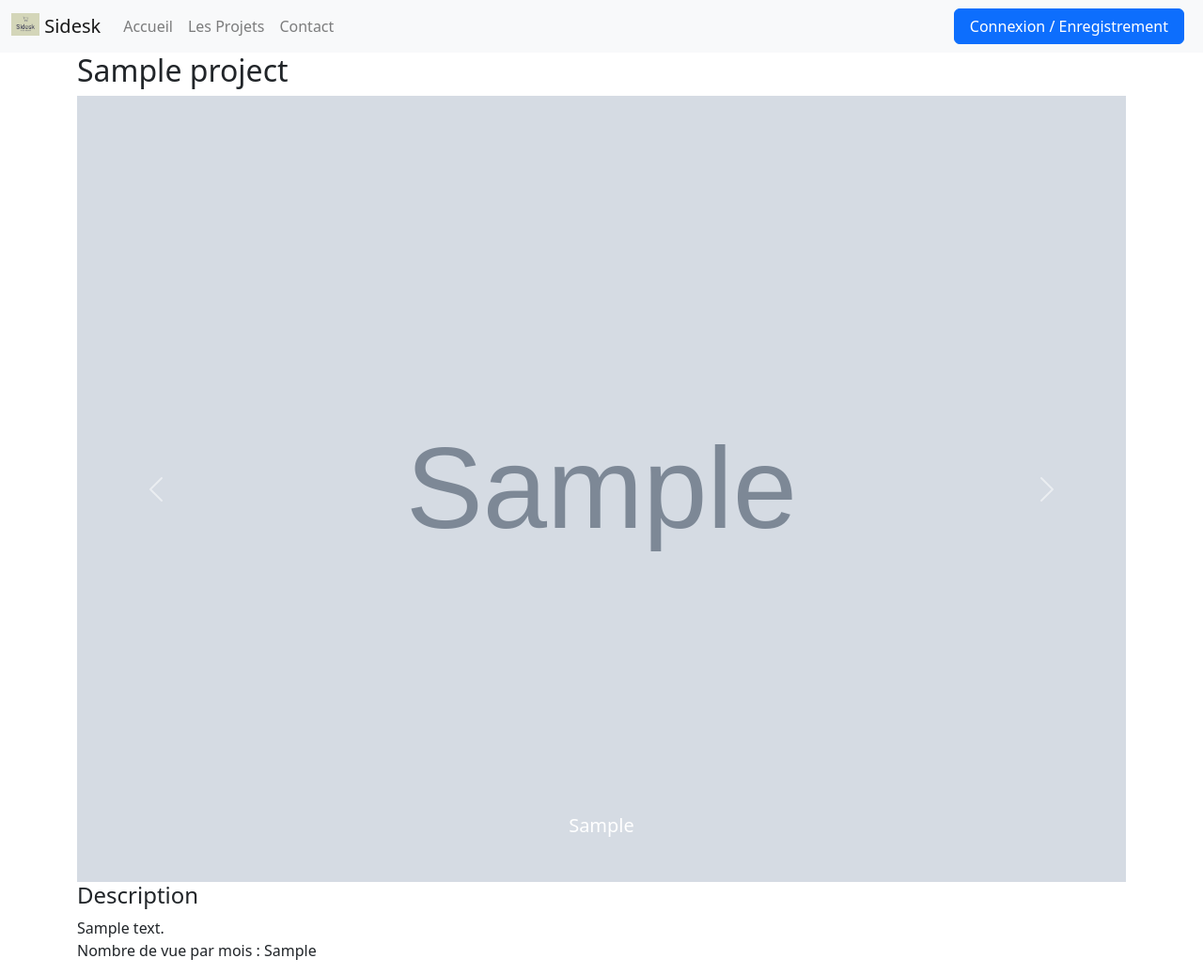
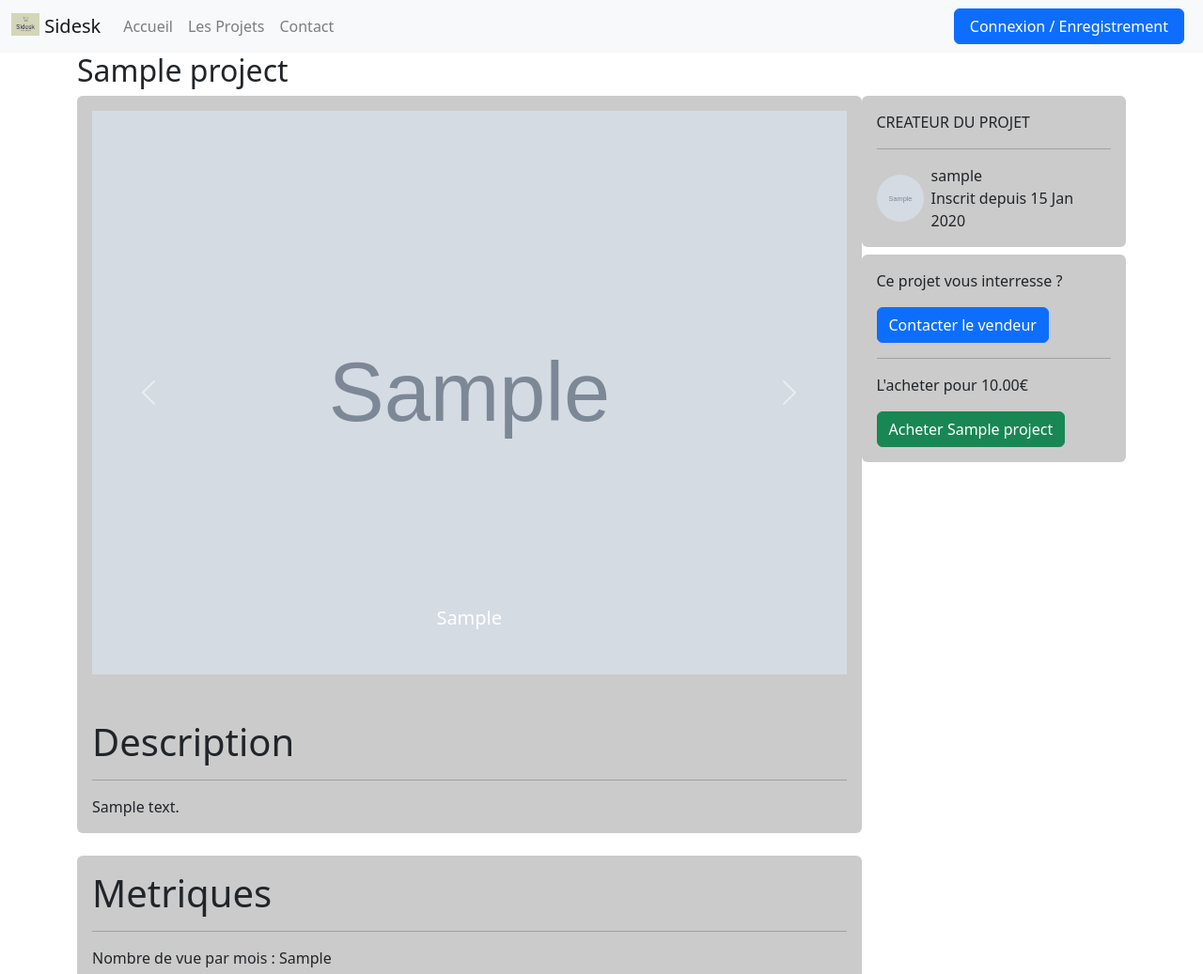
Before and after one commit to Pykix/sidesk, a Django app: a page that uses app/templates/projects/project_detail.html in a window 1280 px wide. Shown: the top 1037 px of the page at 94% size. Run offline with Django 3.2, Linux system fonts and the light colour scheme; tables that the repository leaves empty hold one stand-in row (values such as "Sample post"); grey boxes marked "Sample" are stand-in pictures; some libraries are stand-ins or nearby versions.

Commit message:
feat(css): WIP add bootstrap

```diff
--- a/app/static/css/style.css
+++ b/app/static/css/style.css
@@ -6,6 +6,21 @@
 
 .base,
 .images,
-.metrics {
+.metrics,
+.project-user,
+.interest,
+.project-base,
+.project-metrics {
     background-color: rgba(128, 128, 128, 0.411);
 }
+
+.carousel-img {
+    width: 100%;
+    height: 600px;
+    object-fit: cover;
+}
+
+.project-user .profile-user img {
+    width: 50px;
+    height: 50px;
+}
--- a/app/templates/projects/project_detail.html
+++ b/app/templates/projects/project_detail.html
@@ -7,9 +7,9 @@
 {% block content %}
 
 <h2 class="project-title">{{project.name}}</h2>
-<div class="detail-page">
-  <div class="project">
-    <div class="project-base">
+<div class="detail-page d-flex">
+  <div class="project w-75">
+    <div class="project-base p-3 rounded">
       <div id="carouselExampleCaptions" class="carousel slide" data-ride="carousel">
         {% comment %} <ol class="carousel-indicators">
           <li data-target="#carouselExampleCaptions" data-slide-to="0" class="active"></li>
@@ -19,7 +19,7 @@
         <div class="carousel-inner">
           {% for images in project.images.all %}
           <div class="carousel-item {% if forloop.counter0 == 0 %}active{% endif %}">
-            <img src="{{images.image.url}}" class="d-block w-100" alt="...">
+            <img src="{{images.image.url}}" class="d-block w-100 carousel-img" alt="...">
             <div class="carousel-caption d-none d-md-block">
               <h5>{{images.alt}}</h5>
             </div>
@@ -36,61 +36,124 @@
         </div>
       </div>
 
-      <h4 class="description-title">Description</h4>
+      <h4 class="description-title mt-5 mb-3 fs-1">Description</h4>
+      <hr>
       <div class="desc">
         {{project.description|safe}}
       </div>
     </div>
-    <div class="project-metrics">
+    <div class="project-metrics rounded my-4 p-3">
+      <h4 class=" mb-3 fs-1">Metriques</h4>
+      <hr>
       {% for metrics in project.metrics.all %}
       <div class="metric-view">
         <p>Nombre de vue par mois : {{metrics.viewer_month}}</p>
         {% if metrics.viewer_proof %}
-        <img src="{{metrics.viewer_proof.url}}" />
+        <img src="{{metrics.viewer_proof.url}}" class="w-25" data-toggle="modal" data-target="#viewer-modal"/>
+        <!--Modal Viewer-->
+        <div class="modal fade" id="viewer-modal" tabindex="-1" role="dialog" aria-labelledby="exampleModalCenterTitle" aria-hidden="true">
+          <div class="modal-dialog modal-dialog-centered modal-lg" role="document">
+            <div class="modal-content">
+              <div class="modal-header">
+                <h5 class="modal-title" id="exampleModalLongTitle">Nombre de vue par mois</h5>
+                <button type="button" class="close" data-dismiss="modal" aria-label="Close">
+                  <span aria-hidden="true">&times;</span>
+                </button>
+              </div>
+              <div class="modal-body">
+                <img class="h-100" src="{{metrics.viewer_proof.url}}">
+              </div>
+              <div class="modal-footer">
+                <button type="button" class="btn btn-secondary" data-dismiss="modal">Close</button>
+              </div>
+            </div>
+          </div>
+        </div>
         {% endif %}
       </div>
       <div class="metric-download">
         <p>Nombre de téléchargement par mois : {{metrics.download_month}}</p>
         {% if metrics.download_proof %}
-        <p>{{metrics.download_proof.url}}</p>
+        <img  class="w-25" src="{{metrics.download_proof.url}}" data-toggle="modal" data-target="#download-modal">
+        <!--Modal download-->
+        <div class="modal fade" id="download-modal" tabindex="-1" role="dialog" aria-labelledby="download-modal" aria-hidden="true">
+          <div class="modal-dialog modal-dialog-centered modal-lg" role="document">
+            <div class="modal-content">
+              <div class="modal-header">
+                <h5 class="modal-title" id="exampleModalLongTitle">Nombre de vue par mois</h5>
+                <button type="button" class="close" data-dismiss="modal" aria-label="Close">
+                  <span aria-hidden="true">&times;</span>
+                </button>
+              </div>
+              <div class="modal-body">
+                <img class="h-100" src="{{metrics.download_proof.url}}">
+              </div>
+              <div class="modal-footer">
+                <button type="button" class="btn btn-secondary" data-dismiss="modal">Close</button>
+              </div>
+            </div>
+          </div>
+        </div>
         {% endif %}
       </div>
       <div class="metric-revenue">
-        <p>Nombre de vue par mois : {{metrics.revenue_month}}</p>
+        <p>Revenue par mois : {{metrics.revenue_month}}€</p>
         {% if metrics.revenue_proof %}
-        <p>{{metrics.revenue_proof.url}}</p>
+        <img   class="w-25" src="{{metrics.revenue_proof.url}}" data-toggle="modal" data-target="#revenue-modal">
+        <!--Modal revenue-->
+        <div class="modal fade" id="revenue-modal" tabindex="-1" role="dialog" aria-labelledby="revenue-modal" aria-hidden="true">
+          <div class="modal-dialog modal-dialog-centered modal-lg" role="document">
+            <div class="modal-content">
+              <div class="modal-header">
+                <h5 class="modal-title" id="exampleModalLongTitle">Nombre de vue par mois</h5>
+                <button type="button" class="close" data-dismiss="modal" aria-label="Close">
+                  <span aria-hidden="true">&times;</span>
+                </button>
+              </div>
+              <div class="modal-body">
+                <img class="h-100" src="{{metrics.revenue_proof.url}}">
+              </div>
+              <div class="modal-footer">
+                <button type="button" class="btn btn-secondary" data-dismiss="modal">Close</button>
+              </div>
+            </div>
+          </div>
+        </div>
         {% endif %}
       </div>
       {% endfor %}
     </div>
   </div>
-  <div class="project-order">
-    <div class="project-user">
+  <div class="project-order mx-auto">
+    <div class="project-user p-3 rounded">
       <p class="project-user-title">CREATEUR DU PROJET</p>
-      <div class="profile-user">
+      <hr>
+      <div class="profile-user  d-flex">
         {% if project.user.picture %}
-        <img src="{{project.user.picture.url}}" alt="">
+        <img src="{{project.user.picture.url}}" alt="" class="rounded-circle me-2 align-self-center">
         {% else %}
-        <img src="https://ui-avatars.com/api/" alt="">
+        <img src="https://ui-avatars.com/api/" alt="" class="rounded-circle me-2 align-self-center">
         {% endif %}
         <div class="">
-          <p>{{project.user.username}}</p>
-          <p>Inscrit depuis {{project.user.date_joined|date:"d M Y"}}</p>
+          <p class="mb-0">{{project.user.username}}</p>
+          <p class="mb-0">Inscrit depuis {{project.user.date_joined|date:"d M Y"}}</p>
         </div>
       </div>
     </div>
-    <div class="interest">
+    <div class="interest my-2 p-3 rounded">
       {% if project.user == request.user %}
       <p class="above-link-project">Ce projet vous interresse ?</p>
       <a class="link-contact" href="">Contacter le vendeur (c'est vous...)</a>
-      <p class="above-link-project">L'acheter directement pour {{project.price}}€</p>
+      <hr>
+      <p class="above-link-project">L'acheter pour {{project.price}}€</p>
       <a class="link-buy" href="{% url 'projects:order' project.slug %}">Vous ne pouvez pas acheter votre projet...</a>
 
       {% else %}
       <p class="above-link-project">Ce projet vous interresse ?</p>
-      <a class="link-contact" href="">Contacter le vendeur</a>
-      <p class="above-link-project">L'acheter directement pour {{project.price}}€</p>
-      <a class="link-buy" href="{% url 'projects:order' project.slug %}">Acheter {{project.name}}</a>
+      <a class="link-contact btn btn-primary" href="">Contacter le vendeur</a>
+      <hr>
+      <p class="above-link-project">L'acheter pour {{project.price}}€</p>
+      <a class="link-buy  btn btn-success" href="{% url 'projects:order' project.slug %}">Acheter {{project.name}}</a>
       {% endif %}
 
     </div>
@@ -98,6 +161,8 @@
 </div>
 {% endblock content %}
 {% block script %}
+<script src="https://unpkg.com/htmx.org@1.7.0" defer></script>
+
 <script src="https://cdn.jsdelivr.net/npm/jquery@3.5.1/dist/jquery.slim.min.js"
   integrity="sha384-DfXdz2htPH0lsSSs5nCTpuj/zy4C+OGpamoFVy38MVBnE+IbbVYUew+OrCXaRkfj" crossorigin="anonymous"></script>
 <script src="https://cdn.jsdelivr.net/npm/bootstrap@4.6.1/dist/js/bootstrap.bundle.min.js"
--- a/app/templates/projects/project_list.html
+++ b/app/templates/projects/project_list.html
@@ -20,7 +20,7 @@
           <img src="{{project.images.all.0.image.url}}" alt="{{project.images.all.0.alt}}" class="card-img-top embed-responsive-item" />
 
           <div class="card-body d-flex flex-column">
-            <span style="background-color:{{project.category.color}};" class="badge rounded-pill w-50 mb-2">{{project.category}}</span>
+            <span style="background-color:{{project.category.color}};" class="badge rounded-pill w-75 mb-2">{{project.category}}</span>
             <h4 class="card-title">
               {{project.name}}
             </h4>
```
